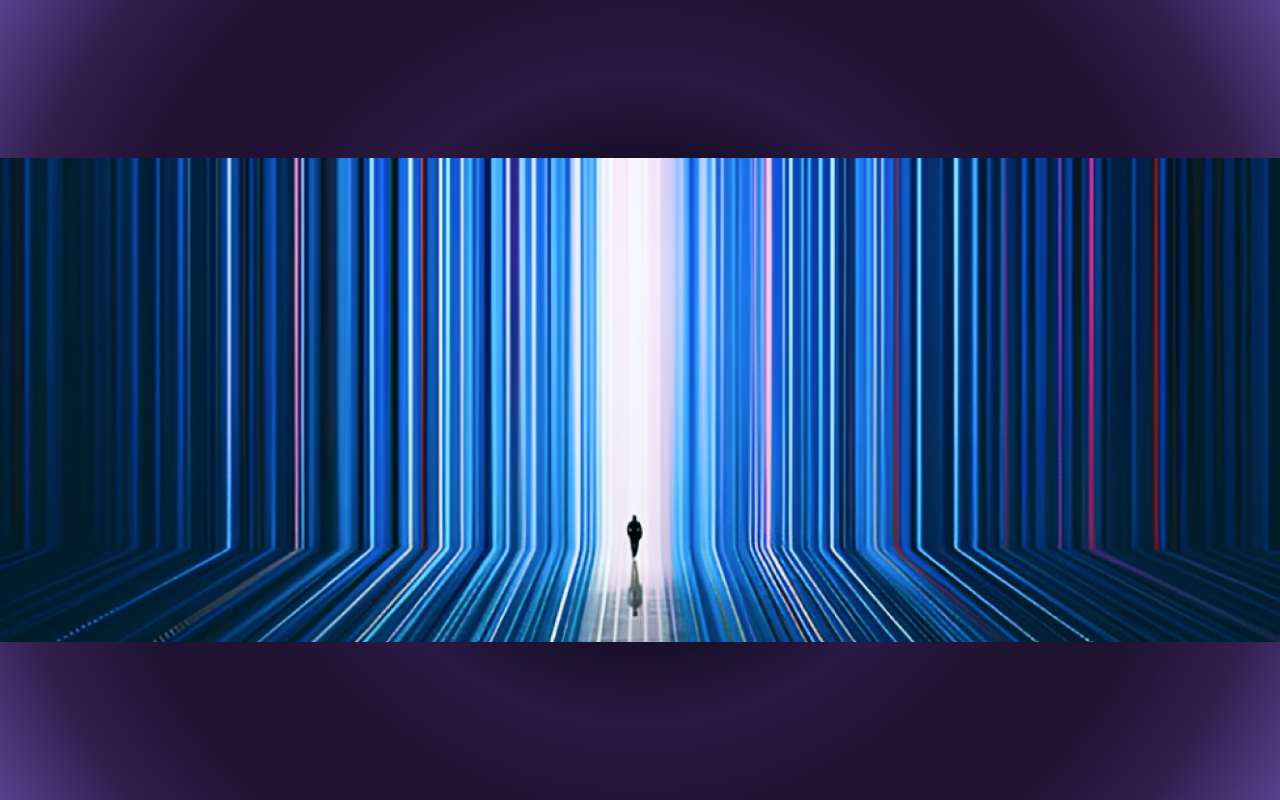
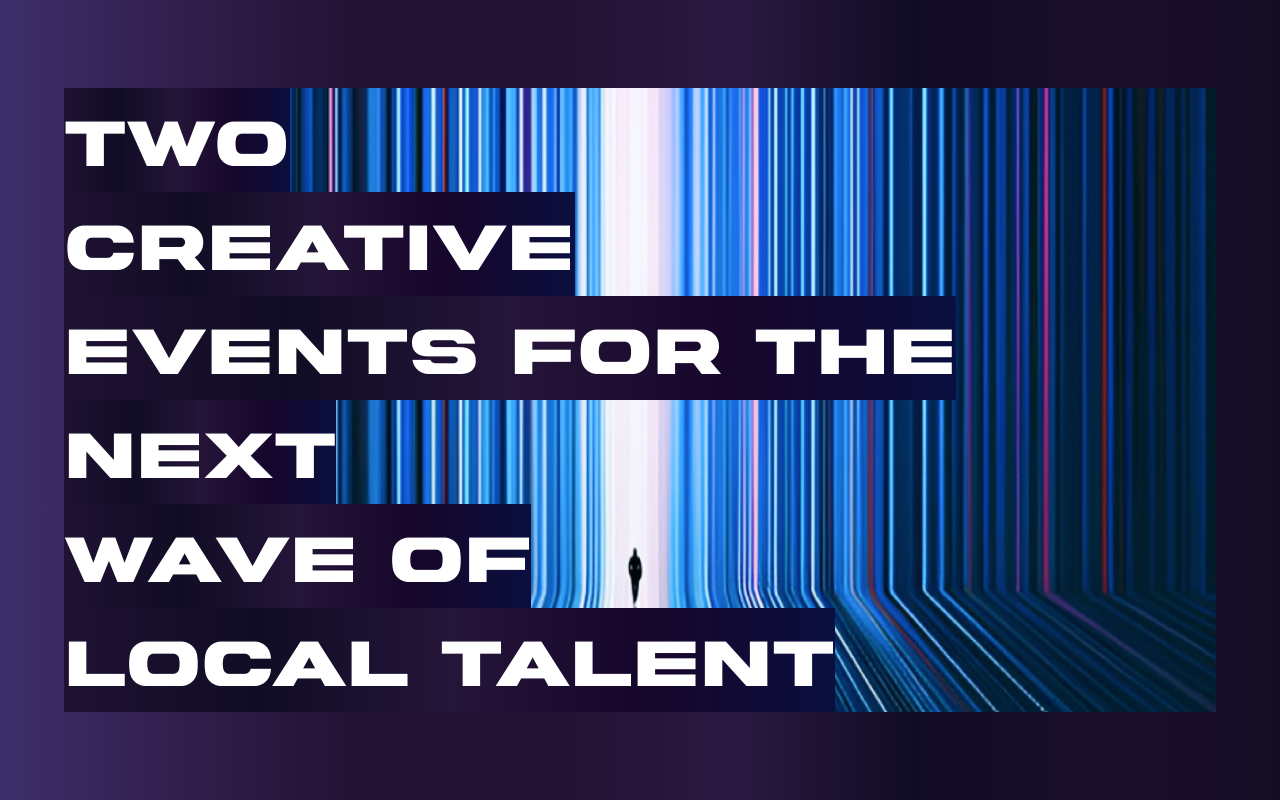
Before and after one commit to IEEECS-VIT/arcs24-frontend, a React (Vite) app: page / in a window 1280 px wide. Built offline with nearby package versions, Linux system fonts and the light colour scheme.

Commit message:
Configure tailwind for laptop

```diff
--- a/src/Yooho.jsx
+++ b/src/Yooho.jsx
@@ -1,37 +1,19 @@
-import React, { useEffect, useRef } from "react";
+import React from "react";
 import "./index.css";
 
 function Yooho() {
-    const imgRef = useRef(null);
-    const containerRef = useRef(null);
-
-    useEffect(() => {
-        function adjustFontSize() {
-            if (imgRef.current) {
-                const height = imgRef.current.clientHeight;
-                const fontSize = height * 0.112;
-                containerRef.current.style.setProperty('--font-size', `${fontSize}px`);
-            }
-        }
-
-        adjustFontSize();
-        window.addEventListener('resize', adjustFontSize);
-
-        return () => window.removeEventListener('resize', adjustFontSize);
-    }, []);
-
     return (
         <div className="flex items-center justify-center min-h-screen relative">
-            <div className="animated-gradient"></div>
-            <div className="image-container" ref={containerRef}>
-                <img className="index max-w-full h-auto" ref={imgRef} src="/yoho.png" alt="Yoho" />
-                <div className="text-overlay">
-                    <span>TWO</span>
-                    <span>CREATIVE</span>
-                    <span>EVENTS FOR THE</span>
-                    <span>NEXT</span>
-                    <span>WAVE OF</span>
-                    <span>LOCAL TALENT</span>
+            <div className="animated-gradient w-full h-screen absolute top-0 left-0"></div>
+            <div className="relative">
+                <img className="w-[90vw] h-[78vh]" src="/yoho.png" alt="Yoho" />
+                <div className="text-overlay absolute text-white font-rugen top-0 left-0 flex flex-wrap flex-col box-border">
+                    <span className="sm:text-[8vh] md:text-[8vh] lg:text-[8.67vh] self-start relative mr-0">TWO</span>
+                    <span className="sm:text-[8vh] md:text-[8vh] lg:text-[8.67vh] self-start relative mr-0">CREATIVE</span>
+                    <span className="sm:text-[8vh] md:text-[8vh] lg:text-[8.67vh] self-start relative mr-0">EVENTS FOR THE</span>
+                    <span className="sm:text-[8vh] md:text-[8vh] lg:text-[8.67vh] self-start relative mr-0">NEXT</span>
+                    <span className="sm:text-[8vh] md:text-[8vh] lg:text-[8.67vh] self-start relative mr-0">WAVE OF</span>
+                    <span className="sm:text-[8vh] md:text-[8vh] lg:text-[8.67vh] self-start relative mr-0">LOCAL TALENT</span>
                 </div>
             </div>
         </div>
--- a/src/index.css
+++ b/src/index.css
@@ -10,47 +10,12 @@
 @tailwind utilities;
 
 .animated-gradient {
-  width: 100%;
-  height: 100vh;
-  background: radial-gradient(circle, #25183d , #241539, #110c24,#2b1942, #211233,#211233,#321e4c,  #54438d);
-  /*animation: gradient 1s ease infinite;background-size: 200% 100%;*/
-  position: absolute;
-  top: 0;
-  left: 0;
+  background: linear-gradient(to left, #160d25 , #1b0f2c, #110c24,#2b1942, #211233,#211233,#321e4c,  #3d2f6c);
 }
 
-@keyframes gradient {
-  0% {
-    background-position: 0% 50%;
-  }
-  50% {
-    background-position: 100% 50%;
-  }
-  100% {
-    background-position: 0% 50%;
-  }
-}
 
-.image-container {
-  position: relative;
-}
 
-.text-overlay {
-  position: absolute;
-  top: 0;
-  left: 0;
-  color: white;
-  font-family: "Rugen";
-  display: flex;
-  flex-wrap: wrap;
-  flex-direction: column;
-  font-size: var(--font-size);
-  box-sizing: border-box;
-}
 
 .text-overlay span {
   background: linear-gradient(to left, #0a0f3f, #17062b, #241539, #110c24, #1F1233);
-  align-self: flex-start;
-  position: relative;
-  margin-right: 0px;
 }
```
